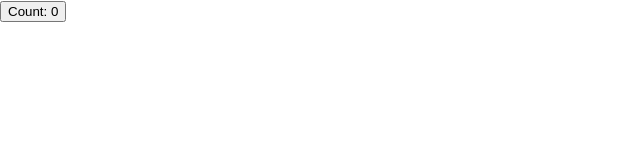
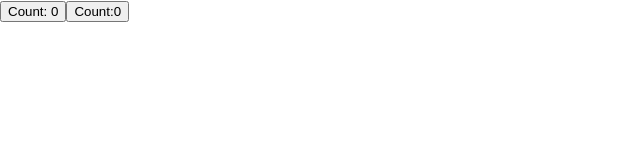
Before and after one commit to sumeetpatond/React-Hooks, a React (Create React App) app: page / in a window 1280 px wide. Shown: the top 160 px of the page, without its empty margins (0-640 px from the left). Built offline with nearby package versions, Linux system fonts and the light colour scheme.

Commit message:
useState with pewvState

```diff
--- a/src/App.js
+++ b/src/App.js
@@ -1,5 +1,6 @@
 import "./App.css";
 import Counter from "./components/Counter";
+import Counter2 from "./components/Counter2";
 
 /**
  * App Component at root level.
@@ -9,6 +10,7 @@ function App() {
   return (
     <div>
       <Counter />
+      <Counter2 />
     </div>
   );
 }
--- a/src/components/Counter.jsx
+++ b/src/components/Counter.jsx
@@ -1,7 +1,7 @@
 import { useState } from "react";
 
 /**
- * App Component at root level
+ * Counter using simple useState hook
  * @return {JSXElement} JSX Element
  */
 function Counter() {
--- /dev/null
+++ b/src/components/Counter2.jsx
@@ -0,0 +1,16 @@
+import { useState } from "react";
+
+/**
+ * Counter using useState hook with use of prevState
+ * @return {JSXElement} JSX Element
+ */
+function Counter2() {
+  const [count, setcount] = useState(0);
+  return (
+    <button onClick={() => setcount((prevCount) => prevCount + 1)}>
+      Count:{count}
+    </button>
+  );
+}
+
+export default Counter2;
```
